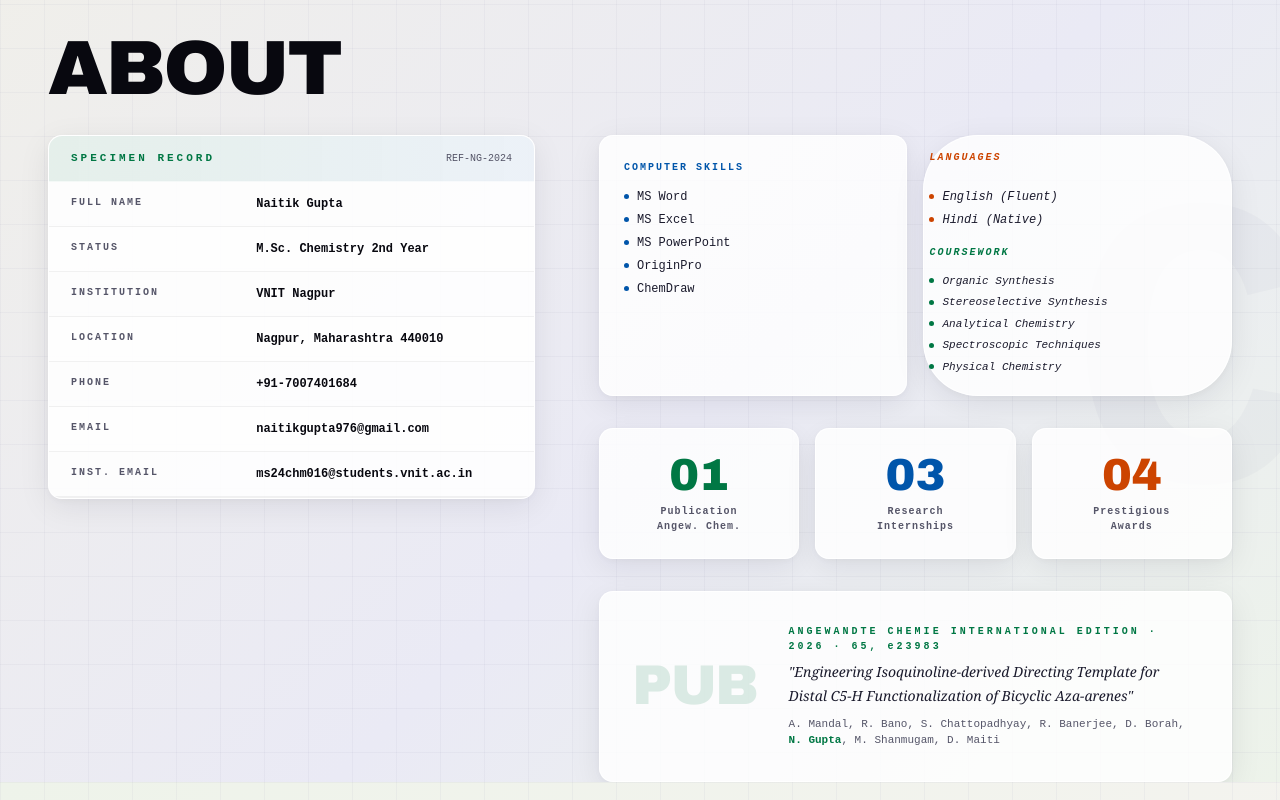
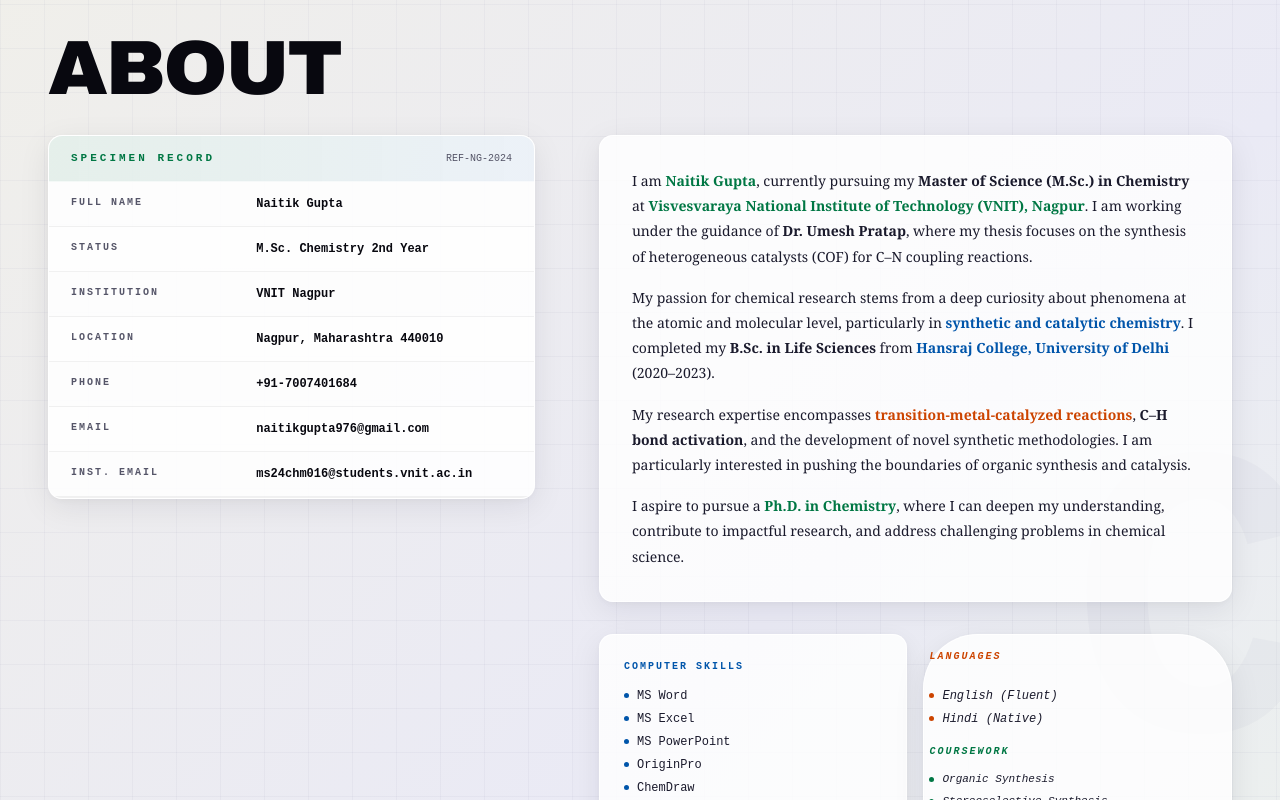
Before and after one commit to Rishabh0702-web/CLient-Portfolio, a Next.js app: page / in a window 1280 px wide. Shown: the part 840-1640 px from the top of the page. Built offline with nearby package versions, Linux system fonts and the light colour scheme.

Commit message:
feat: update AboutSection and AchievementsSection with bio and education details
Add professional bio and update education timeline for clarity.

Co-authored-by: Rishabh Gupta <206759199+Rishabh0702-web@users.noreply.github.com>

```diff
--- a/components/AboutSection.tsx
+++ b/components/AboutSection.tsx
@@ -53,6 +53,21 @@ export default function AboutSection() {
           {/* Bio + skills */}
           <div style={{display:'flex',flexDirection:'column',gap:'2rem'}} className="slide-right-reveal">
 
+            {/* Professional Bio */}
+            <div style={{...glass,padding:'2rem',lineHeight:1.8}}>
+              <p style={{fontFamily:'Georgia,serif',fontSize:'14px',color:T2,marginBottom:'1rem'}}>
+                I am <span style={{fontWeight:700,color:G}}>Naitik Gupta</span>, currently pursuing my <span style={{fontWeight:700}}>Master of Science (M.Sc.) in Chemistry</span> at <span style={{fontWeight:700,color:G}}>Visvesvaraya National Institute of Technology (VNIT), Nagpur</span>. I am working under the guidance of <span style={{fontWeight:700}}>Dr. Umesh Pratap</span>, where my thesis focuses on the synthesis of heterogeneous catalysts (COF) for C–N coupling reactions.
+              </p>
+              <p style={{fontFamily:'Georgia,serif',fontSize:'14px',color:T2,marginBottom:'1rem'}}>
+                My passion for chemical research stems from a deep curiosity about phenomena at the atomic and molecular level, particularly in <span style={{fontWeight:700,color:B}}>synthetic and catalytic chemistry</span>. I completed my <span style={{fontWeight:700}}>B.Sc. in Life Sciences</span> from <span style={{fontWeight:700,color:B}}>Hansraj College, University of Delhi</span> (2020–2023).
+              </p>
+              <p style={{fontFamily:'Georgia,serif',fontSize:'14px',color:T2,marginBottom:'1rem'}}>
+                My research expertise encompasses <span style={{fontWeight:700,color:O}}>transition-metal-catalyzed reactions</span>, <span style={{fontWeight:700}}>C–H bond activation</span>, and the development of novel synthetic methodologies. I am particularly interested in pushing the boundaries of organic synthesis and catalysis.
+              </p>
+              <p style={{fontFamily:'Georgia,serif',fontSize:'14px',color:T2}}>
+                I aspire to pursue a <span style={{fontWeight:700,color:G}}>Ph.D. in Chemistry</span>, where I can deepen my understanding, contribute to impactful research, and address challenging problems in chemical science.
+              </p>
+            </div>
 
             {/* Skills grid */}
             <div style={{display:'grid',gridTemplateColumns:'1fr 1fr',gap:'1rem',borderRadius:'23px'}}>
--- a/components/AchievementsSection.tsx
+++ b/components/AchievementsSection.tsx
@@ -18,11 +18,11 @@ const AWARDS=[
   {num:'44',symbol:'Ru',name:'IISER SHORTLIST',sub:'Shortlisted for an interview at IISER TIRUPATI for the International PhD program',year:'2024',col:G},
 ];
 const EDU=[
-  {year:'2024–NOW', degree:'M.Sc. Chemistry 2nd Yr.',inst:'VNIT Nagpur',score:'7.73 CGPA',status:'3rd SEM',col:G},
-  {year:'2020–2023',degree:'B.Sc. Life Science',inst:'Hansraj College, Univ. of Delhi',score:'8.18 CGPA',status:'COMPLETED',col:B},
-  {year:'2022–2023',degree:'10+2 Mathematics',inst:'National Inst. of Open Schooling, Delhi',score:'56.0%',status:'COMPLETED',col:O},
-  {year:'2018–2020',degree:'10+2 (CBSE)',inst:'Pt. Nagesh Dutt Public School, UP',score:'88.6%',status:'COMPLETED',col:O},
-  {year:'2016–2018',degree:'10th (CBSE)',inst:'Geeta Int. Public School, UP',score:'82.0%',status:'COMPLETED',col:O},
+  {year:'2024–NOW', degree:'M.Sc. Chemistry 2nd Yr.',inst:'VNIT Nagpur, India',score:'7.73 CGPA',status:'3rd SEM',col:G},
+  {year:'2020–2023',degree:'B.Sc. Life Science',inst:'Hansraj College, Univ. of Delhi, India',score:'8.18 CGPA',status:'COMPLETED',col:B},
+  {year:'2022–2023',degree:'10+2 Mathematics',inst:'National Inst. of Open Schooling, Delhi, India',score:'56.0%',status:'COMPLETED',col:O},
+  {year:'2018–2020',degree:'10+2 (CBSE)',inst:'Pt. Nagesh Dutt Public School, UP, India',score:'88.6%',status:'COMPLETED',col:O},
+  {year:'2016–2018',degree:'10th (CBSE)',inst:'Geeta Int. Public School, UP, India',score:'82.0%',status:'COMPLETED',col:O},
 ];
 
 export default function AchievementsSection() {
```
